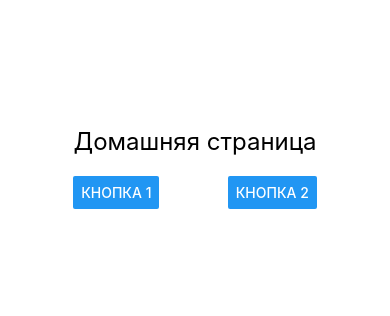
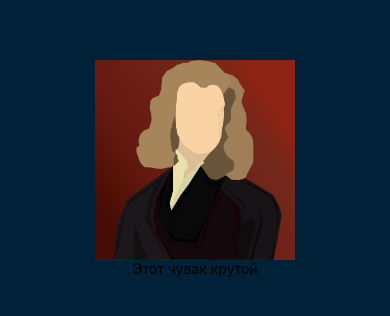
Before and after one commit to voronov-nikita/portfolio, a React Native app: screen / in a window 390 px wide. Shown: the part 254-570 px from the top of the page. Built offline with nearby package versions, Linux system fonts and the light colour scheme.

Commit message:
new files

```diff
--- a/pages/Home.js
+++ b/pages/Home.js
@@ -1,19 +1,16 @@
+import { View, Text, Image } from 'react-native'
+import { homeStyle, logoStyle } from './StylesPage'
+import { ConfigImage } from './config'
 import React from 'react'
-import { View, Text, Button } from 'react-native'
-import { homeStyle } from './StylesPage'
 
+
+// экран, содержащий всю основную и базовую информацию
 export const HomeScreen = () => {
-    const handleButtonPress = buttonName => {
-        alert(`Вы нажали кнопку "${buttonName}"`)
-    }
 
     return (
         <View style={homeStyle.container}>
-            <Text style={homeStyle.heading}>Домашняя страница</Text>
-            <View style={homeStyle.buttonContainer}>
-                <Button title="Кнопка 1" onPress={() => handleButtonPress('Кнопка 1')} />
-                <Button title="Кнопка 2" onPress={() => handleButtonPress('Кнопка 2')} />
-            </View>
+            <Image source={ConfigImage.mainLogo} style={logoStyle.main}/>
+            <Text>Этот чувак крутой</Text>
         </View>
     )
 }
--- a/pages/StylesPage.js
+++ b/pages/StylesPage.js
@@ -1,18 +1,19 @@
 import { StyleSheet } from 'react-native'
 
 export const homeStyle = StyleSheet.create({
-	container: {
-		flex: 1,
-		justifyContent: 'center',
-		alignItems: 'center',
-	},
-	heading: {
-		fontSize: 24,
-		marginBottom: 20,
-	},
-	buttonContainer: {
-		flexDirection: 'row',
-		justifyContent: 'space-around',
-		width: '80%',
-	},
+    container: {
+        flex: 1,
+        justifyContent: 'center',
+        alignItems: 'center',
+        backgroundColor: '#002137',
+		color: 'white',
+    },
 })
+
+export const logoStyle = StyleSheet.create({
+    main: {
+        width: 200,
+        height: 200,
+        resizeMode: 'cover',
+    },
+})
--- /dev/null
+++ b/pages/config.js
@@ -0,0 +1,3 @@
+export const ConfigImage = {
+    mainLogo: require("../assets/logo.png"),
+};
```
Also changed, not shown: package.json (+4 -3 lines), 1 other file (tests, documents, lock files or other folders).
